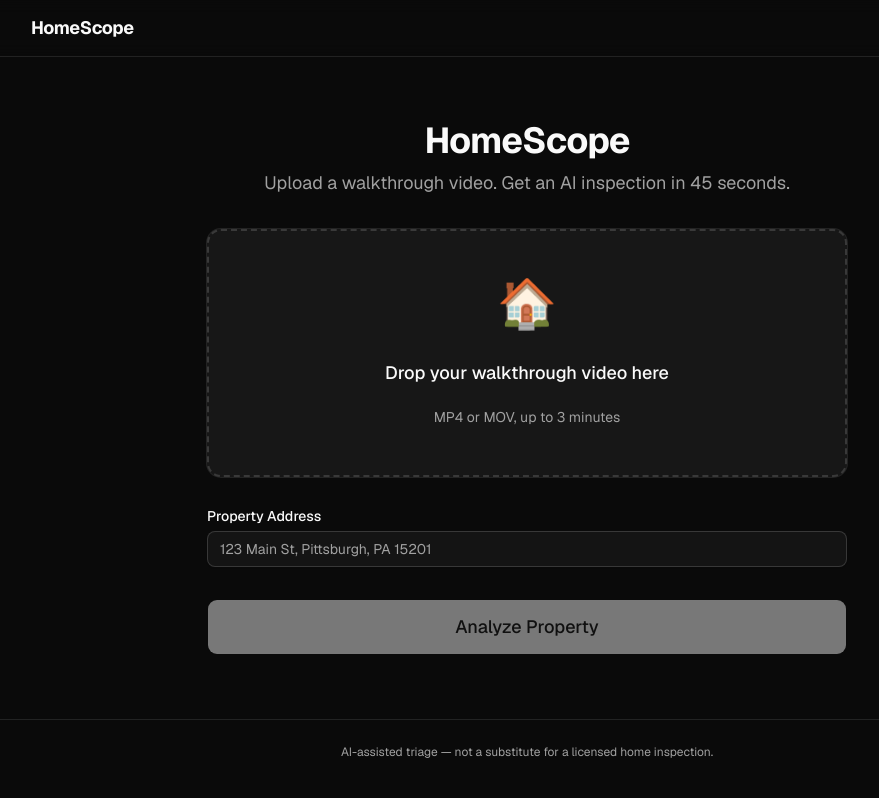
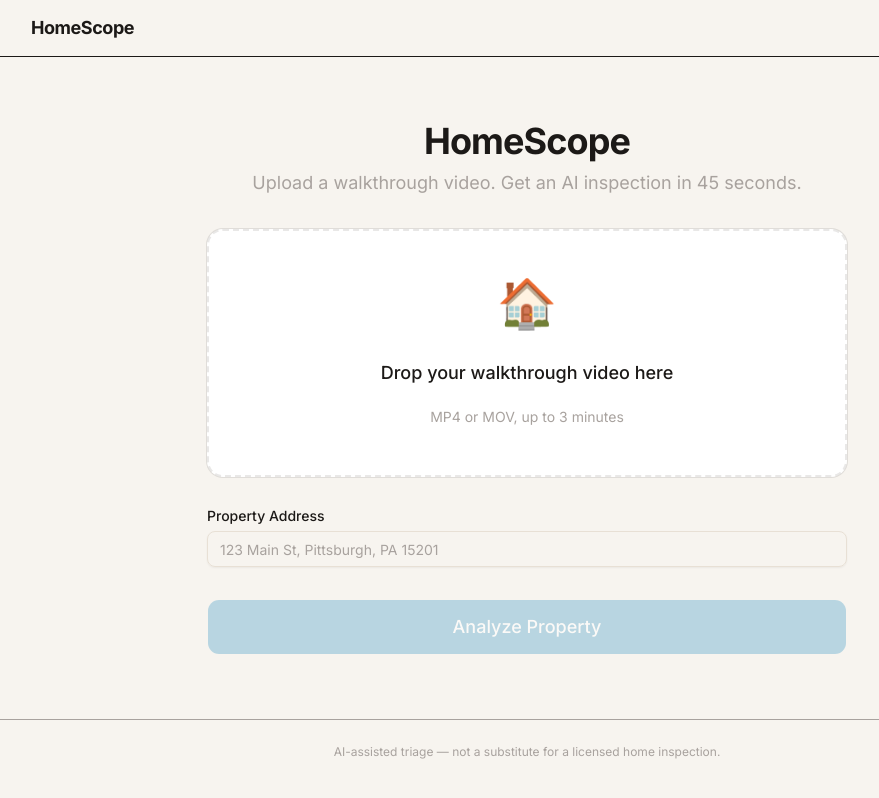
Before and after one commit to Anuj-G-06/housescope, a Next.js app: page / in a window 1280 px wide. Shown: the whole page, without its empty margins (113-992 px from the left). Built offline with nearby package versions, Linux system fonts and the light colour scheme.

Commit message:
design: port cursor's warm cream palette and design system

```diff
--- a/app/globals.css
+++ b/app/globals.css
@@ -5,126 +5,76 @@
 @custom-variant dark (&:is(.dark *));
 
 @theme inline {
-  --color-background: var(--background);
-  --color-foreground: var(--foreground);
-  --font-sans: "Geist", "Geist Fallback", ui-sans-serif, system-ui, sans-serif;
-  --font-mono: "Geist Mono", "Geist Mono Fallback", ui-monospace, monospace;
-  --font-heading: var(--font-sans);
-  --color-sidebar-ring: var(--sidebar-ring);
-  --color-sidebar-border: var(--sidebar-border);
-  --color-sidebar-accent-foreground: var(--sidebar-accent-foreground);
-  --color-sidebar-accent: var(--sidebar-accent);
-  --color-sidebar-primary-foreground: var(--sidebar-primary-foreground);
-  --color-sidebar-primary: var(--sidebar-primary);
-  --color-sidebar-foreground: var(--sidebar-foreground);
-  --color-sidebar: var(--sidebar);
-  --color-chart-5: var(--chart-5);
-  --color-chart-4: var(--chart-4);
-  --color-chart-3: var(--chart-3);
-  --color-chart-2: var(--chart-2);
-  --color-chart-1: var(--chart-1);
-  --color-ring: var(--ring);
-  --color-input: var(--input);
-  --color-border: var(--border);
-  --color-destructive: var(--destructive);
-  --color-accent-foreground: var(--accent-foreground);
-  --color-accent: var(--accent);
-  --color-muted-foreground: var(--muted-foreground);
-  --color-muted: var(--muted);
-  --color-secondary-foreground: var(--secondary-foreground);
-  --color-secondary: var(--secondary);
-  --color-primary-foreground: var(--primary-foreground);
-  --color-primary: var(--primary);
-  --color-popover-foreground: var(--popover-foreground);
-  --color-popover: var(--popover);
-  --color-card-foreground: var(--card-foreground);
-  --color-card: var(--card);
-  --radius-sm: calc(var(--radius) * 0.6);
-  --radius-md: calc(var(--radius) * 0.8);
-  --radius-lg: var(--radius);
-  --radius-xl: calc(var(--radius) * 1.4);
-  --radius-2xl: calc(var(--radius) * 1.8);
-  --radius-3xl: calc(var(--radius) * 2.2);
-  --radius-4xl: calc(var(--radius) * 2.6);
+  --color-background: #F7F4EF;
+  --color-foreground: #1C1917;
+  --color-surface: #FDFBF7;
+  --color-card: #FFFFFF;
+  --color-card-foreground: #1C1917;
+  --color-border: #E8E0D5;
+  --color-input: #E8E0D5;
+  --color-ring: #7BB8D4;
+  --color-primary: #7BB8D4;
+  --color-primary-dark: #5A9BB8;
+  --color-primary-light: #A8D4E8;
+  --color-primary-bg: #F0F8FC;
+  --color-primary-foreground: #FFFFFF;
+  --color-secondary: #F0F8FC;
+  --color-secondary-foreground: #5A9BB8;
+  --color-muted: #EDE8E1;
+  --color-muted-foreground: #A8A29E;
+  --color-accent: #F0F8FC;
+  --color-accent-foreground: #5A9BB8;
+  --color-destructive: #E05252;
+  --color-destructive-foreground: #FFFFFF;
+  --color-popover: #FFFFFF;
+  --color-popover-foreground: #1C1917;
+  --color-text-primary: #1C1917;
+  --color-text-secondary: #78716C;
+  --color-text-muted: #A8A29E;
+  --color-severity-critical: #E05252;
+  --color-severity-high: #D97B3A;
+  --color-severity-medium: #C4A020;
+  --color-severity-low: #5A9BB8;
+  --color-chart-1: #7BB8D4;
+  --color-chart-2: #5A9BB8;
+  --color-chart-3: #D97B3A;
+  --color-chart-4: #C4A020;
+  --color-chart-5: #E05252;
+  --color-sidebar: #FDFBF7;
+  --color-sidebar-foreground: #1C1917;
+  --color-sidebar-primary: #7BB8D4;
+  --color-sidebar-primary-foreground: #FFFFFF;
+  --color-sidebar-accent: #F0F8FC;
+  --color-sidebar-accent-foreground: #5A9BB8;
+  --color-sidebar-border: #E8E0D5;
+  --color-sidebar-ring: #7BB8D4;
+  --radius-sm: 0.375rem;
+  --radius-md: 0.5rem;
+  --radius-lg: 0.75rem;
+  --radius-xl: 1rem;
 }
 
-:root {
-  --background: oklch(1 0 0);
-  --foreground: oklch(0.145 0 0);
-  --card: oklch(1 0 0);
-  --card-foreground: oklch(0.145 0 0);
-  --popover: oklch(1 0 0);
-  --popover-foreground: oklch(0.145 0 0);
-  --primary: oklch(0.205 0 0);
-  --primary-foreground: oklch(0.985 0 0);
-  --secondary: oklch(0.97 0 0);
-  --secondary-foreground: oklch(0.205 0 0);
-  --muted: oklch(0.97 0 0);
-  --muted-foreground: oklch(0.556 0 0);
-  --accent: oklch(0.97 0 0);
-  --accent-foreground: oklch(0.205 0 0);
-  --destructive: oklch(0.577 0.245 27.325);
-  --border: oklch(0.922 0 0);
-  --input: oklch(0.922 0 0);
-  --ring: oklch(0.708 0 0);
-  --chart-1: oklch(0.87 0 0);
-  --chart-2: oklch(0.556 0 0);
-  --chart-3: oklch(0.439 0 0);
-  --chart-4: oklch(0.371 0 0);
-  --chart-5: oklch(0.269 0 0);
-  --radius: 0.625rem;
-  --sidebar: oklch(0.985 0 0);
-  --sidebar-foreground: oklch(0.145 0 0);
-  --sidebar-primary: oklch(0.205 0 0);
-  --sidebar-primary-foreground: oklch(0.985 0 0);
-  --sidebar-accent: oklch(0.97 0 0);
-  --sidebar-accent-foreground: oklch(0.205 0 0);
-  --sidebar-border: oklch(0.922 0 0);
-  --sidebar-ring: oklch(0.708 0 0);
+*,
+*::before,
+*::after {
+  box-sizing: border-box;
 }
 
-.dark {
-  --background: oklch(0.145 0 0);
-  --foreground: oklch(0.985 0 0);
-  --card: oklch(0.205 0 0);
-  --card-foreground: oklch(0.985 0 0);
-  --popover: oklch(0.205 0 0);
-  --popover-foreground: oklch(0.985 0 0);
-  --primary: oklch(0.922 0 0);
-  --primary-foreground: oklch(0.205 0 0);
-  --secondary: oklch(0.269 0 0);
-  --secondary-foreground: oklch(0.985 0 0);
-  --muted: oklch(0.269 0 0);
-  --muted-foreground: oklch(0.708 0 0);
-  --accent: oklch(0.269 0 0);
-  --accent-foreground: oklch(0.985 0 0);
-  --destructive: oklch(0.704 0.191 22.216);
-  --border: oklch(1 0 0 / 10%);
-  --input: oklch(1 0 0 / 15%);
-  --ring: oklch(0.556 0 0);
-  --chart-1: oklch(0.87 0 0);
-  --chart-2: oklch(0.556 0 0);
-  --chart-3: oklch(0.439 0 0);
-  --chart-4: oklch(0.371 0 0);
-  --chart-5: oklch(0.269 0 0);
-  --sidebar: oklch(0.205 0 0);
-  --sidebar-foreground: oklch(0.985 0 0);
-  --sidebar-primary: oklch(0.488 0.243 264.376);
-  --sidebar-primary-foreground: oklch(0.985 0 0);
-  --sidebar-accent: oklch(0.269 0 0);
-  --sidebar-accent-foreground: oklch(0.985 0 0);
-  --sidebar-border: oklch(1 0 0 / 10%);
-  --sidebar-ring: oklch(0.556 0 0);
+body {
+  min-height: 100vh;
+  background-color: var(--color-background);
+  color: var(--color-foreground);
+  font-feature-settings: "cv02", "cv03", "cv04", "cv11";
+  -webkit-font-smoothing: antialiased;
 }
 
-@layer base {
-  * {
-    @apply border-border outline-ring/50;
-  }
-  body {
-    @apply bg-background text-foreground;
-  }
-  html {
-    @apply font-sans;
-  }
+.tabular {
+  font-variant-numeric: tabular-nums;
+  font-feature-settings: "tnum";
 }
+
+::-webkit-scrollbar { width: 4px; height: 4px; }
+::-webkit-scrollbar-track { background: transparent; }
+::-webkit-scrollbar-thumb { background: #E8E0D5; border-radius: 2px; }
+::-webkit-scrollbar-thumb:hover { background: #7BB8D4; }
+::selection { background: rgba(123, 184, 212, 0.2); color: #1C1917; }
--- a/app/layout.tsx
+++ b/app/layout.tsx
@@ -1,6 +1,4 @@
 import type { Metadata } from "next";
-import { GeistSans } from "geist/font/sans";
-import { GeistMono } from "geist/font/mono";
 import "./globals.css";
 
 export const metadata: Metadata = {
@@ -10,8 +8,13 @@ export const metadata: Metadata = {
 
 export default function RootLayout({ children }: { children: React.ReactNode }) {
   return (
-    <html lang="en" className="dark">
-      <body className={`${GeistSans.variable} ${GeistMono.variable} font-sans antialiased`}>
+    <html lang="en">
+      <head>
+        <link rel="preconnect" href="https://fonts.googleapis.com" />
+        <link rel="preconnect" href="https://fonts.gstatic.com" crossOrigin="anonymous" />
+        <link href="https://fonts.googleapis.com/css2?family=Inter:wght@400;500;600;700&display=swap" rel="stylesheet" />
+      </head>
+      <body style={{ fontFamily: "'Inter', system-ui, sans-serif" }}>
         {children}
       </body>
     </html>
--- a/lib/constants.ts
+++ b/lib/constants.ts
@@ -1,10 +1,10 @@
 import { type Severity, type Category } from "./types";
 
 export const SEVERITY_COLORS: Record<Severity, string> = {
-  critical: "#ef4444", // red-500
-  high: "#f97316",     // orange-500
-  medium: "#eab308",   // yellow-500
-  low: "#3b82f6",      // blue-500
+  critical: "#E05252",
+  high: "#D97B3A",
+  medium: "#C4A020",
+  low: "#5A9BB8",
 };
 
 export const SEVERITY_ORDER: Severity[] = ["critical", "high", "medium", "low"];
```
